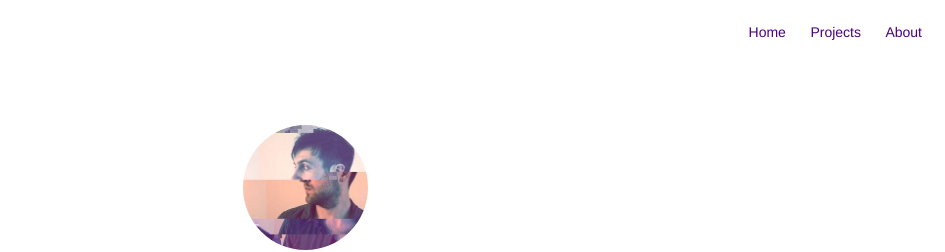
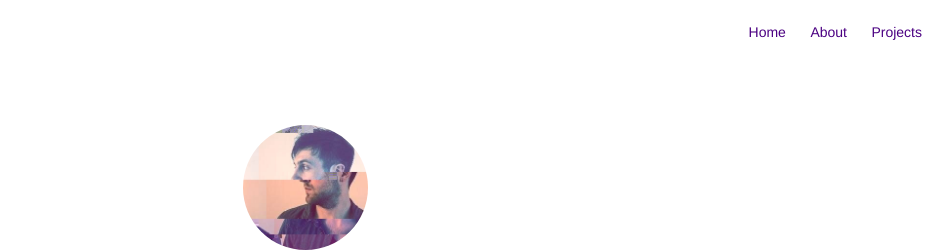
Before and after one commit to mradbourne/mradbourne.github.io, a Jekyll site: the page built from blog/index.html, in a window 1280 px wide. Shown: the top 252 px of the page, without its empty margins (335-1280 px from the left). Built offline with Jekyll 4.4.1, drawn with Linux system fonts in a browser that asks for light colours.

Commit message:
Change navigation order

```diff
--- a/_includes/nav.html
+++ b/_includes/nav.html
@@ -3,6 +3,12 @@
     {% if page.title != "Home" %}
       <li class="item">
         <a class="link" href="{{ site.url }}/">Home</a>
+      </li>
+    {% endif %}
+
+    {% if page.title != "About" %}
+      <li class="item">
+        <a class="link" href="{{ site.url }}/about">About</a>
       </li>
     {% endif %}
 
@@ -17,11 +23,5 @@
         <a class="link" href="{{ site.url }}/projects">Projects</a>
       </li>
     {% endif %}
-
-    {% if page.title != "About" %}
-      <li class="item">
-        <a class="link" href="{{ site.url }}/about">About</a>
-      </li>
-    {% endif %}
   </ul>
 </nav>
```
